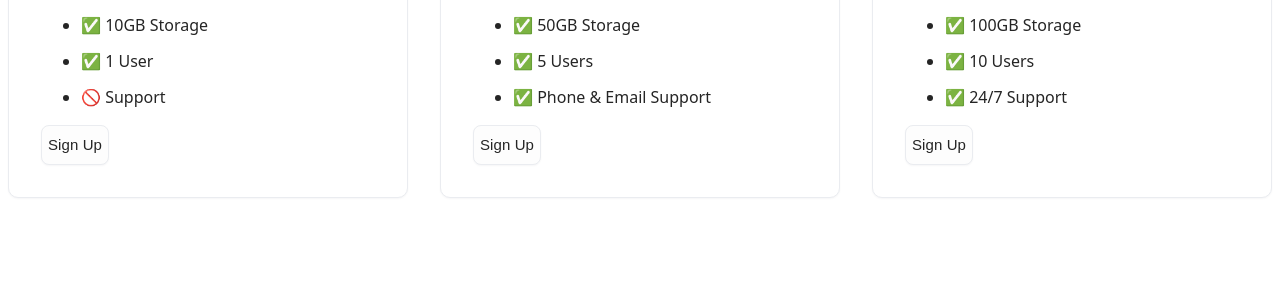
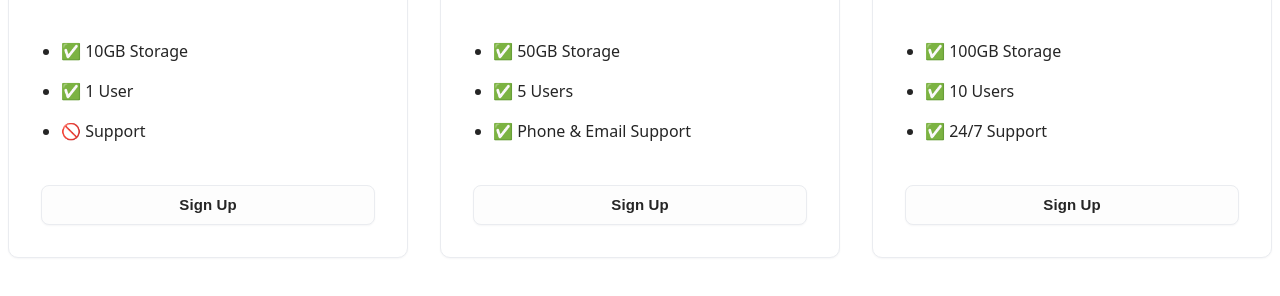
Before and after one commit to pricetn/uDemy-Project, a plain HTML site: page Section 9/9.4 Flexbox Pricing Table Project/index.html in a window 1280 px wide. Shown: the part 116-412 px from the top of the page. Drawn offline with Linux system fonts and the light colour scheme; a web font is replaced by a local one.

Commit message:
9.4 Tweaks

```diff
--- a/Section 9/9.4 Flexbox Pricing Table Project/index.html
+++ b/Section 9/9.4 Flexbox Pricing Table Project/index.html
@@ -76,6 +76,13 @@
         align-items: center;
         gap: var(--Main-System-0.375rem, 0.375rem);
         align-self: stretch;
+        width: 100%;
+        color: var(--text-icons-base-main, #252525);
+        font-size: 0.9375rem;
+        font-style: normal;
+        font-weight: 700;
+        line-height: 1.375rem;
+        letter-spacing: 0.00625rem;
         border-radius: var(--Roundness-Inside-M, 0.5rem);
         border: 1px solid var(--Stroke-Base, #EAECF0);
         background: var(--Background-Base-Second, #fdfdfd);
@@ -83,6 +90,7 @@
         height: 40px;
         cursor: pointer;
         transition: background-color 0.3s ease, transform 0.2s ease;
+
       }
 
       .plan-button:hover {
@@ -90,14 +98,18 @@
         color: #FFF
       }
 
-      .plan-button {
-        color: var(--text-icons-base-main, #252525);
-        font-size: 0.9375rem;
-        font-style: normal;
-        font-weight: 5;
-        line-height: 1.375rem; /* 146.667% */
-        letter-spacing: 0.00625rem;
+      ul {
+        padding-left: 20px;
+        padding-top: 1.5rem;
+        padding-bottom: 1.5rem;
       }
+
+      li {
+        padding-top: 2px;
+        padding-bottom: 2px;
+      }
+
+
 
 
       /* Hint: What can you do with a media query and flexbox? */
```
